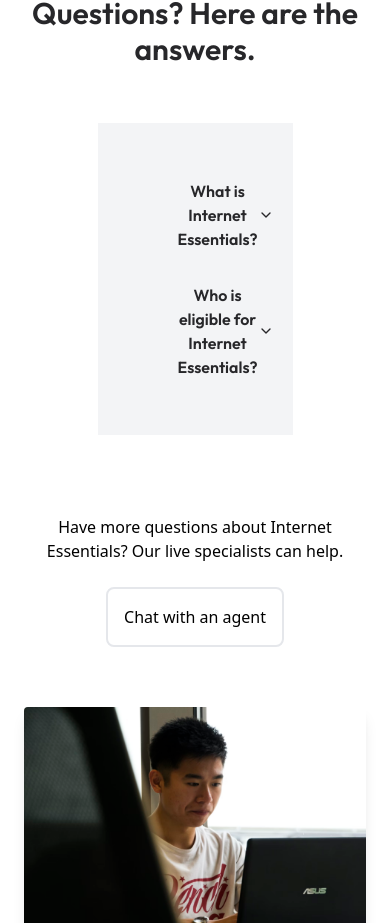
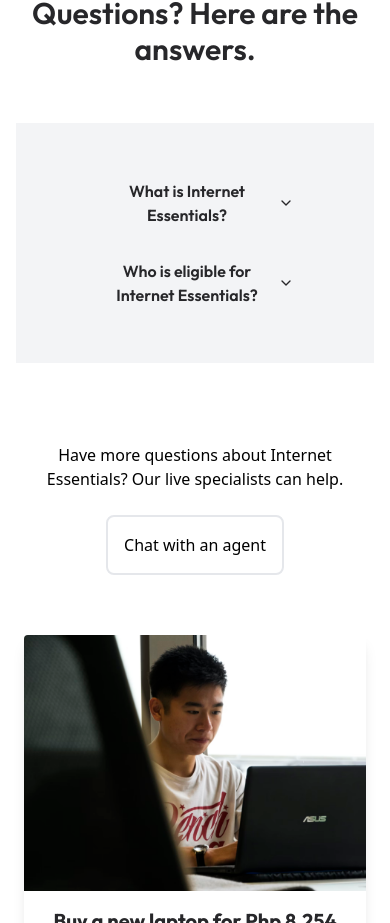
Before and after one commit to KleKlai/zenglobalofficialwebsite, a Next.js app: page /internet-service in a window 390 px wide. Shown: the part 2559-3482 px from the top of the page. Built offline with nearby package versions, Linux system fonts and the light colour scheme.

Commit message:
feat(internet-essentials): minor fix for responsive design

```diff
--- a/app/ui/internet-service/internet-essentials/faq.tsx
+++ b/app/ui/internet-service/internet-essentials/faq.tsx
@@ -13,7 +13,7 @@ export default function FAQ() {
       <h1 className="text-3xl font-outfit font-semibold text-zinc-800 text-center">
         Questions? Here are the answers.
       </h1>
-      <div className="text-base font-outfit bg-gray-100 w-2/4 px-20 mt-14 mb-14 text-zinc-800">
+      <div className="text-base font-outfit bg-gray-100 m-4 px-20 mt-14 mb-14 text-zinc-800 lg:w-2/4">
         <Accordion type="single" className="py-10" collapsible>
           <AccordionItem value="item-1">
             <AccordionTrigger className="font-semibold">
--- a/app/ui/internet-service/internet-essentials/need-more-speed.tsx
+++ b/app/ui/internet-service/internet-essentials/need-more-speed.tsx
@@ -63,7 +63,7 @@ const CustomCard = ({
       <div className="px-6 pt-6 pb-10 flex items-center justify-center">
         <Link
           href={href}
-          className="inline-block border-2 rounded-lg p-4 font-medium xs:ml-0 md:ml-2 lg:ml-2 bg-zinc-800 text-white"
+          className="inline-block border-2 rounded-lg p-4 font-medium xs:ml-0 md:ml-2 lg:ml-2 bg-zinc-800 text-white  hover:border-zinc-800 hover:border-2"
         >
           {linkTitle}
         </Link>
```
